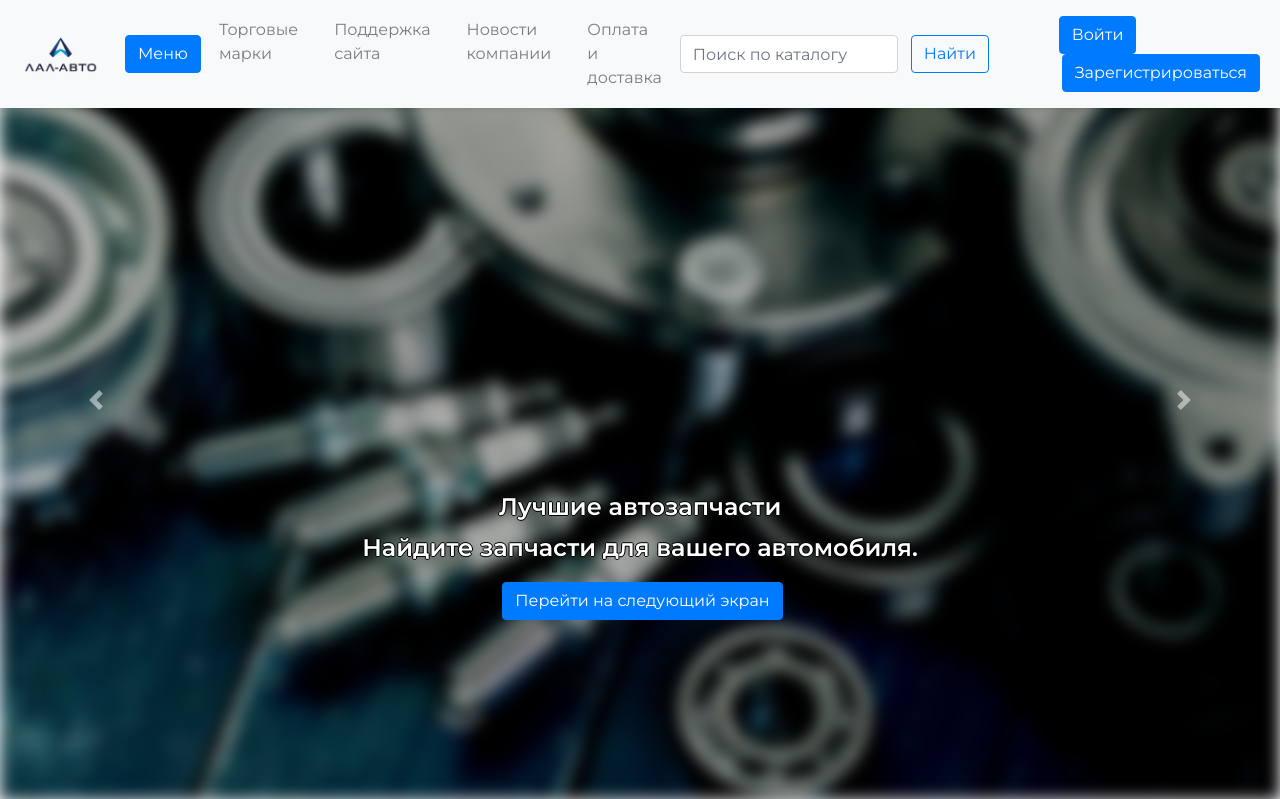
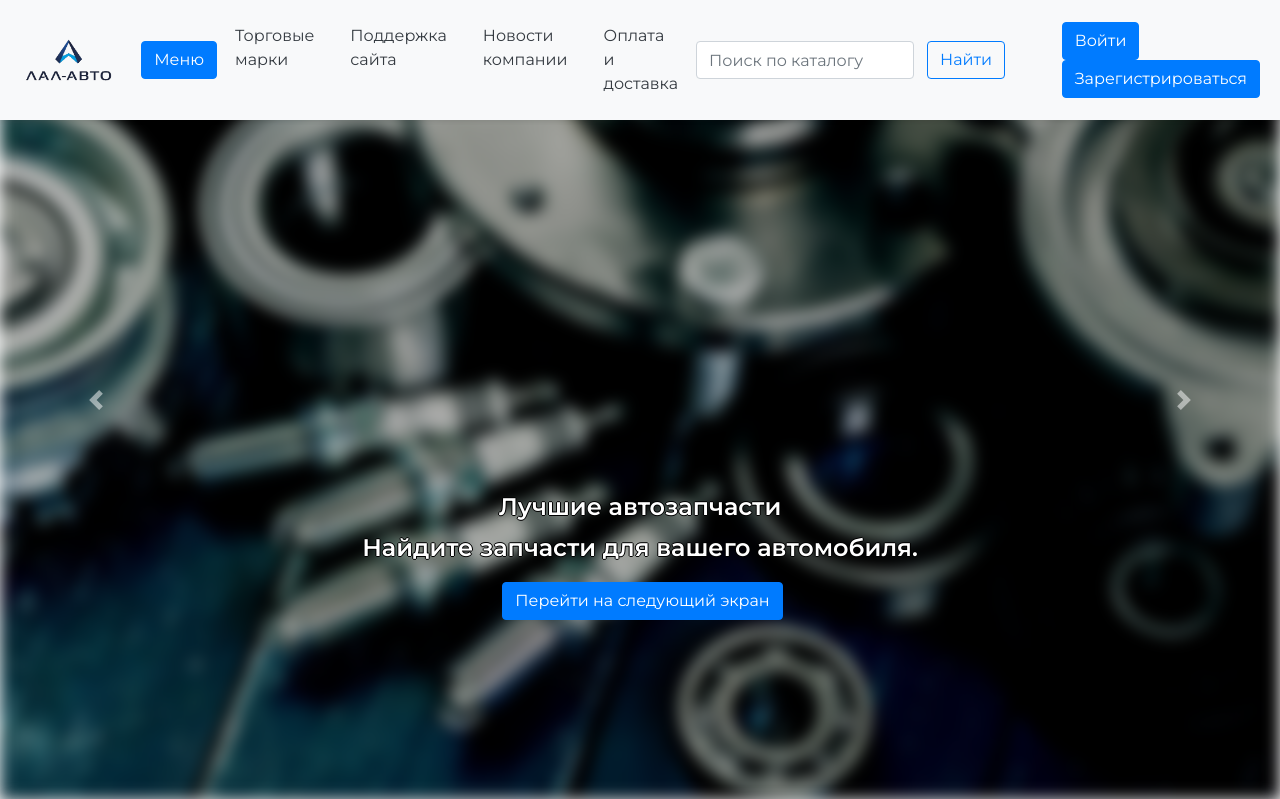
Before and after one commit to ArtyomAccount2/test.php, a PHP site: page / in a window 1280 px wide. Shown: the top 799 px of the page. Run offline with PHP 8.4, Linux system fonts and the light colour scheme; some libraries are stand-ins or nearby versions.

Commit message:
master12

```diff
--- a/css/style.css
+++ b/css/style.css
@@ -19,6 +19,46 @@ h1, h2
     margin-bottom: 20px;
     z-index: 1030;
     background-color: rgba(255, 255, 255, 0.9);
+    transition: top 0.3s;
+}
+
+.navbar.collapsed
+{
+    top: -100px;
+}
+
+#carBrandsList:has(.scrollable-item[style*="display: block"]), #popularPartsList:has(.scrollable-item[style*="display: block"])
+{
+    .scrollbar
+    {
+        display: flex;
+    }
+}
+
+.scrollbar
+{
+    display: none;
+}
+
+.scrollbar-thumb
+{
+    background-color: #007bff;
+    border-radius: 5px;
+    height: 100%;
+    position: absolute;
+}
+
+.scrollbar-thumb
+{
+    background-color: #007bff;
+    border-radius: 5px;
+    height: 100%;
+    position: absolute;
+}
+
+#carBrandsList, #popularPartsList
+{
+    overflow: hidden;
 }
 
 .card
@@ -58,6 +98,11 @@ footer
 {
     height: 100vh;
     object-fit: cover;
+}
+
+.navbar-brand img
+{
+    height: 90px;
 }
 
 .carousel-caption
@@ -133,6 +178,14 @@ footer
     .scrollable-item
     {
         flex: 0 0 33.33%;
+    }
+}
+
+@media (min-width: 769px)
+{
+    .scrollbar
+    {
+        display: flex;
     }
 }
 
@@ -225,6 +278,10 @@ footer
     {
         font-size: 1.2rem;
     }
+    .scrollbar
+    {
+        display: none;
+    }
 }
 
 .scrollable
--- a/index.php
+++ b/index.php
@@ -1,3 +1,33 @@
+<?php
+error_reporting(E_ALL);
+session_start();
+require_once("config/link.php");
+
+if ($_SERVER["REQUEST_METHOD"] == "POST")
+{
+    $login = $_POST['login'];
+    $password = $_POST['password'];
+
+    $stmt = $conn->prepare("SELECT * FROM users WHERE login_users = ? AND password_users = ?");
+    $stmt->bind_param("ss", $login, $password);
+    $stmt->execute();
+    $result = $stmt->get_result();
+
+    if ($result->num_rows > 0)
+    {
+        $_SESSION['loggedin'] = true;
+        $_SESSION['user'] = $login;
+
+        header("Location: index.php");
+        exit();
+    }
+    else
+    {
+        $error_message = "Неверный логин или пароль!";
+    }
+}
+?>
+
 <!DOCTYPE html>
 <html lang="ru">
 <head>
@@ -11,15 +41,7 @@
 </head>
 <body>
 
-<?php
-error_reporting(E_ALL);
-session_start();
-
-require_once("config/link.php");
-
-if(empty($_POST))
-{
-?>
+<div class="flex-grow-1">
     <nav class="navbar navbar-expand-lg navbar-light bg-light shadow-sm fixed-top">
         <a class="navbar-brand" href="#"><img src="img/Auto.png" alt="Лал-Авто" height="75"></a>
         <button class="navbar-toggler" type="button" data-toggle="collapse" data-target="#navbarNav" aria-controls="navbarNav" aria-expanded="false" aria-label="Toggle navigation">
@@ -28,21 +50,76 @@ if(empty($_POST))
         <button class="btn btn-primary ml-2" data-toggle="modal" data-target="#menuModal">Меню</button>
         <div class="collapse navbar-collapse" id="navbarNav">
             <ul class="navbar-nav mr-auto">
-                <li class="nav-item"><a class="nav-link" href="#">Торговые марки</a></li>
-                <li class="nav-item"><a class="nav-link" href="#">Поддержка сайта</a></li>
-                <li class="nav-item"><a class="nav-link" href="#">Новости компании</a></li>
-                <li class="nav-item"><a class="nav-link" href="#">Оплата и доставка</a></li>
+                <li class="nav-item"><a class="nav-link text-dark" href="#">Торговые марки</a></li>
+                <li class="nav-item"><a class="nav-link text-dark" href="#">Поддержка сайта</a></li>
+                <li class="nav-item"><a class="nav-link text-dark" href="#">Новости компании</a></li>
+                <li class="nav-item"><a class="nav-link text-dark" href="#">Оплата и доставка</a></li>
             </ul>
             <form class="form-inline my-2 my-lg-0" id="catalogSearchForm">
                 <input class="form-control mr-2" type="search" placeholder="Поиск по каталогу" aria-label="Search" id="catalogSearchInput">
                 <button class="btn btn-outline-primary my-2 my-sm-0" type="submit">Найти</button>
             </form>
             <div class="ml-3">
-                <a href="#" class="btn btn-primary" data-toggle="modal" data-target="#loginModal">Войти</a>
-                <a href="#" class="btn btn-primary ml-2" data-toggle="modal" data-target="#registerModal">Зарегистрироваться</a>
+                <?php
+                if (isset($_SESSION['loggedin']) && $_SESSION['loggedin'] === true)
+                {
+                ?>
+                    <form action="files/logout.php" method="POST" class="d-inline">
+                        <button type="submit" class="btn btn-secondary">Выйти</button>
+                    </form>
+                <?php
+                }
+                else
+                {
+                ?>
+                    <a href="#" class="btn btn-primary ml-2" data-toggle="modal" data-target="#loginModal">Войти</a>
+                    <a href="#" class="btn btn-primary ml-2" data-toggle="modal" data-target="#registerModal">Зарегистрироваться</a>
+                <?php
+                }
+                ?>
             </div>
         </div>
     </nav>
+
+    <div class="modal fade" id="loginModal" tabindex="-1" role="dialog" aria-labelledby="loginModalLabel" aria-hidden="true">
+        <div class="modal-dialog modal-dialog-centered" role="document">
+            <div class="modal-content">
+                <div class="modal-header">
+                    <h5 class="modal-title w-100 text-center" id="loginModalLabel">Авторизация</h5>
+                </div>
+                <div class="modal-body">
+                    <form method="POST" action="/">
+                        <div class="form-group">
+                            <label for="username">Логин</label>
+                            <input type="text" name="login" class="form-control" id="username" placeholder="Введите логин" required>
+                        </div>
+                        <div class="form-group">
+                            <label for="password">Пароль</label>
+                            <input type="password" name="password" class="form-control" id="password" placeholder="Введите пароль" required>
+                        </div>
+                        <div class="form-group form-check">
+                            <input type="checkbox" name="rememberMe" class="form-check-input" id="rememberMe">
+                            <label class="form-check-label" for="rememberMe">Запомнить меня</label>
+                        </div>
+                        <?php
+                        if (!empty($error_message))
+                        {?>
+                            <div class="alert alert-danger" role="alert">
+                                <?= $error_message; ?>
+                            </div>
+                        <?php
+                        }
+                        ?>
+                        <button type="submit" class="btn btn-primary">Войти</button>
+                        <a href="#" class="btn btn-link">Забыли пароль?</a>
+                    </form>
+                </div>
+                <div class="modal-footer">
+                    <button type="button" class="btn btn-secondary" data-dismiss="modal">Закрыть</button>
+                </div>
+            </div>
+        </div>
+    </div>
 
     <div class="modal fade" id="menuModal" tabindex="-1" role="dialog" aria-labelledby="menuModalLabel" aria-hidden="true">
         <div class="modal-dialog modal-dialog-centered" role="document">
@@ -152,37 +229,6 @@ if(empty($_POST))
             <a href="#nextSection" class="btn btn-primary mt-4">Перейти на следующий экран</a>
         </div>
     </section>
-
-    <div class="modal fade" id="loginModal" tabindex="-1" role="dialog" aria-labelledby="loginModalLabel" aria-hidden="true">
-        <div class="modal-dialog modal-dialog-centered" role="document">
-            <div class="modal-content">
-                <div class="modal-header">
-                    <h5 class="modal-title w-100 text-center" id="loginModalLabel">Авторизация</h5>
-                </div>
-                <div class="modal-body">
-                    <form>
-                        <div class="form-group">
-                            <label for="username">Логин</label>
-                            <input type="text" class="form-control" id="username" placeholder="Введите логин">
-                        </div>
-                        <div class="form-group">
-                            <label for="password">Пароль</label>
-                            <input type="password" class="form-control" id="password" placeholder="Введите пароль">
-                        </div>
-                        <div class="form-group form-check">
-                            <input type="checkbox" class="form-check-input" id="rememberMe">
-                            <label class="form-check-label" for="rememberMe">Запомнить меня</label>
-                        </div>
-                        <button type="submit" class="btn btn-primary">Войти</button>
-                        <a href="#" class="btn btn-link">Забыли пароль?</a>
-                    </form>
-                </div>
-                <div class="modal-footer">
-                    <button type="button" class="btn btn-secondary" data-dismiss="modal">Закрыть</button>
-                </div>
-            </div>
-        </div>
-    </div>
 
     <div class="modal fade" id="registerModal" tabindex="-1" role="dialog" aria-labelledby="registerModalLabel" aria-hidden="true">
         <div class="modal-dialog modal-dialog-centered" role="document">
@@ -596,7 +642,7 @@ if(empty($_POST))
             <div class="scrollbar-thumb"></div>
         </div>
     </section>
-
+</div>
     <footer class="text-center py-4">
         <div class="container">
             <p>© 2025 Лал-Авто. Все права защищены.</p>
@@ -604,9 +650,6 @@ if(empty($_POST))
             <p><a href="#">Политика конфиденциальности</a> | <a href="#">Условия использования</a></p>
         </div>
     </footer>
-<?php
-}
-?>
 
     <script src="https://code.jquery.com/jquery-3.5.1.slim.min.js"></script>
     <script src="https://cdn.jsdelivr.net/npm/@popperjs/core@2.9.2/dist/umd/popper.min.js"></script>
--- a/js/script.js
+++ b/js/script.js
@@ -2,6 +2,25 @@
 
 document.addEventListener('DOMContentLoaded', function()
 {
+    let lastScrollTop = 0;
+    let navbar = document.querySelector('.navbar');
+
+    window.addEventListener('scroll', function ()
+    {
+        let scrollTop = window.pageYOffset || document.documentElement.scrollTop;
+
+        if (scrollTop > lastScrollTop)
+        {
+            navbar.classList.add('collapsed');
+        }
+        else
+        {
+            navbar.classList.remove('collapsed');
+        }
+
+        lastScrollTop = scrollTop;
+    });
+
     let carBrandsList = document.getElementById('carBrandsList');
     let popularPartsList = document.getElementById('popularParts');
 
@@ -12,7 +31,6 @@ document.addEventListener('DOMContentLoaded', function()
 
         items.forEach(item => {
             let title = item.querySelector('.card-title') ? item.querySelector('.card-title').textContent.toLowerCase() : '';
-
             let isVisible = title.includes(searchValue.toLowerCase());
 
             if (isVisible)
@@ -24,6 +42,8 @@ document.addEventListener('DOMContentLoaded', function()
             {
                 item.style.display = 'none';
             }
+
+            updateScrollbar(container);
         });
 
         let noResultsMessage = document.getElementById(noResultsId);
@@ -40,26 +60,25 @@ document.addEventListener('DOMContentLoaded', function()
             }
         }
 
+        function updateScrollbar(container)
+        {
             let scrollbar = container.closest('.row').nextElementSibling;
+            let visibleCount = container.querySelectorAll('.scrollable-item[style*="display: block"]').length;
 
             if (scrollbar)
                 {
-            let isMobile = window.matchMedia("(max-width: 768px)").matches;
-
-            if (visibleCount > 5 || !isMobile)
-            {
-                scrollbar.style.display = 'block';
                 let scrollThumb = scrollbar.querySelector('.scrollbar-thumb');
 
-                if (scrollThumb)
+                if (scrollThumb && visibleCount > 0)
                 {
-                    let scrollWidth = (container.scrollWidth / visibleCount) * visibleCount;
-                    scrollThumb.style.width = `${scrollWidth}px`;
-                }
+                    scrollbar.style.display = 'flex';
+                    let scrollWidth = (container.scrollWidth / container.scrollHeight) * 100;
+                    scrollThumb.style.width = `${scrollWidth}%`;
                 }
                 else
                 {
                     scrollbar.style.display = 'none';
+                }
             }
         }
     }
```
Also changed, not shown: files/logout.php (added, +20 -0 lines), files/register.php (added, +15 -0 lines), individuel.php (+9 -18 lines), legalEntity.php (+9 -18 lines). Lines whose indentation alone changed are shown as unchanged.
